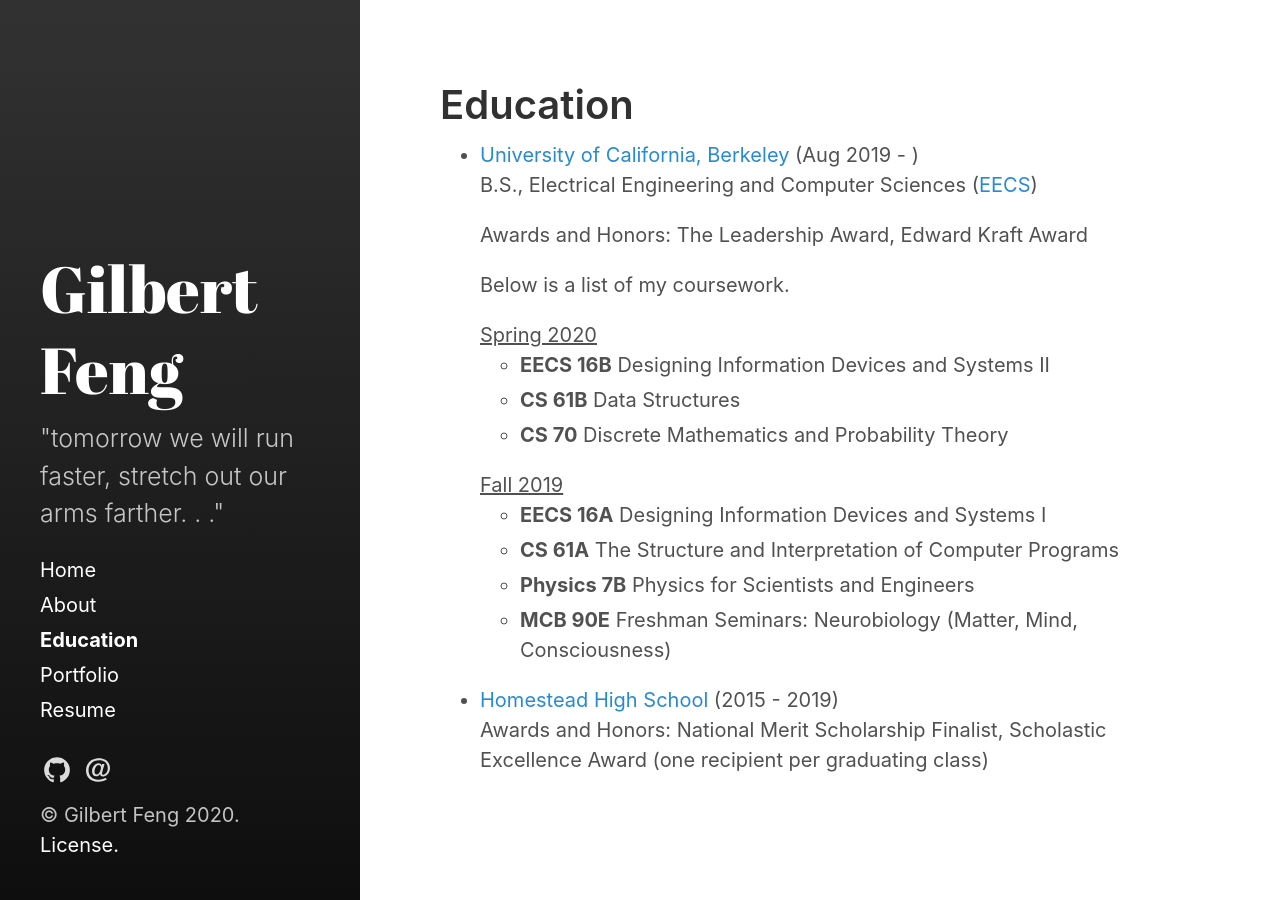
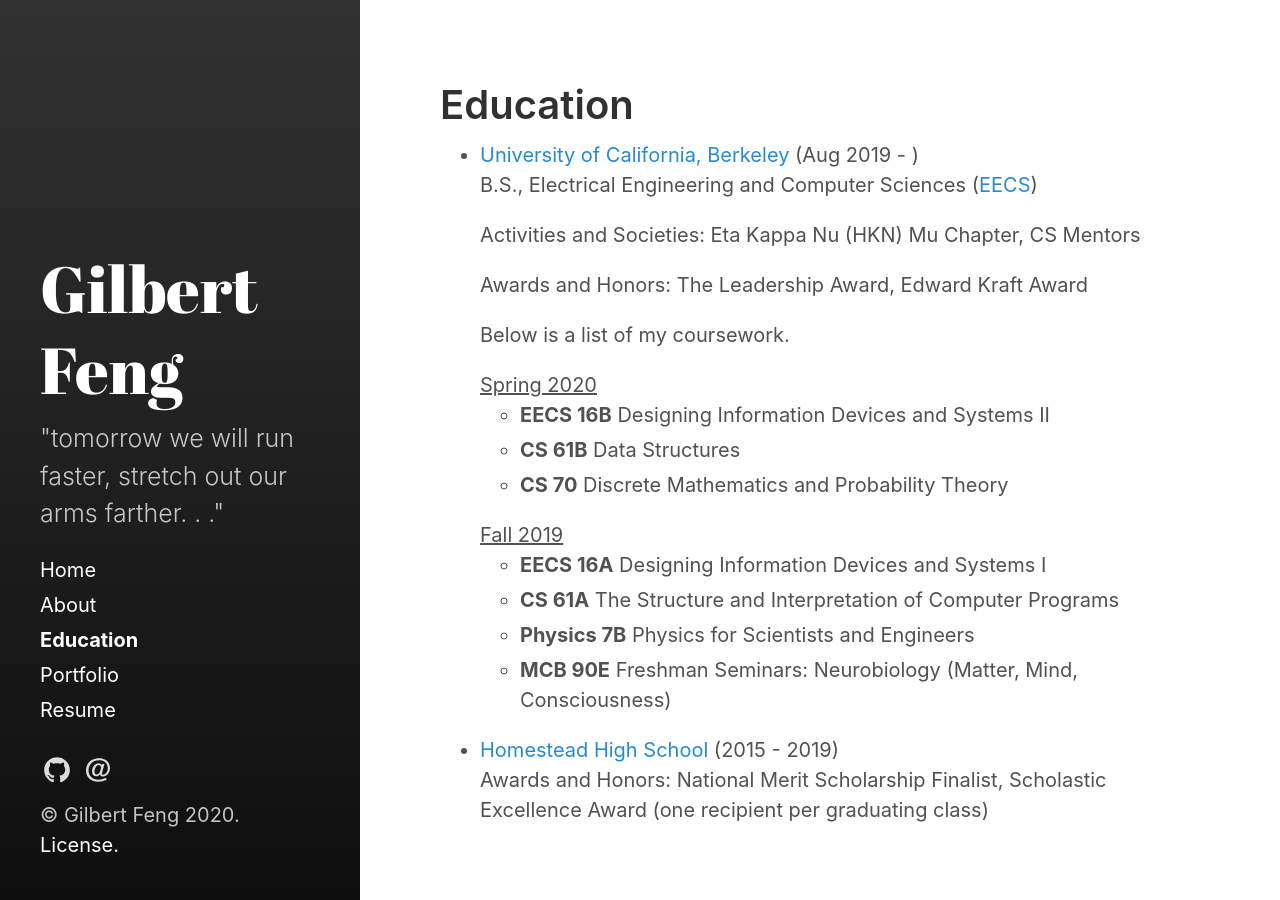
Before and after one commit to gfeng2001/gfeng2001.github.io, a Jekyll site: the page built from education.md, in a window 1280 px wide. Built offline with Jekyll 4.4.1, drawn with Linux system fonts in a browser that asks for light colours.

Commit message:
updated Resume

```diff
--- a/education.md
+++ b/education.md
@@ -12,6 +12,7 @@
 
 <p>B.S., Electrical Engineering and Computer Sciences (<a href="https://eecs.berkeley.edu">EECS</a>)</p>
 
+<p>Activities and Societies: Eta Kappa Nu (HKN) Mu Chapter, CS Mentors</p>
 <p>Awards and Honors: The Leadership Award, Edward Kraft Award</p>
 
 <p>Below is a list of my coursework.</p>
```
Also changed, not shown: 3 other files.
